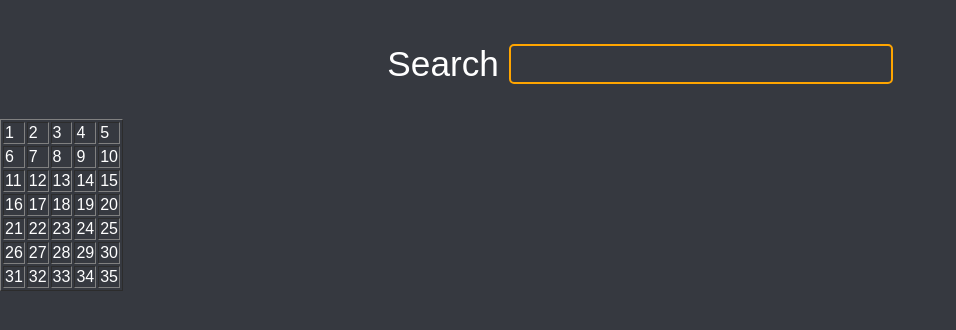
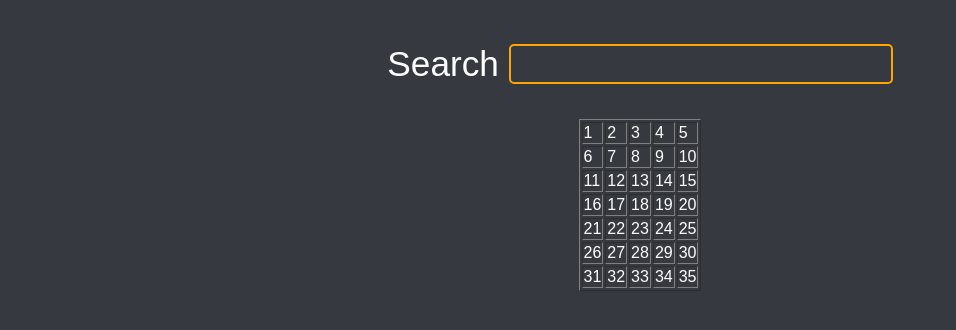
Before and after one commit to TigerAW/TigerAW.github.io, a plain HTML site: page index.html in a window 1280 px wide. Shown: the part 466-796 px from the top of the page, without its empty margins (0-956 px from the left). Drawn offline with Linux system fonts and the light colour scheme.

Commit message:
html:centre table

```diff
--- a/index.html
+++ b/index.html
@@ -28,7 +28,7 @@
         </form>
 </div>
 
-<table border="1">
+<table align="center" border="1">
     <tr>
       <td>1</td>
       <td>2</td>
```
